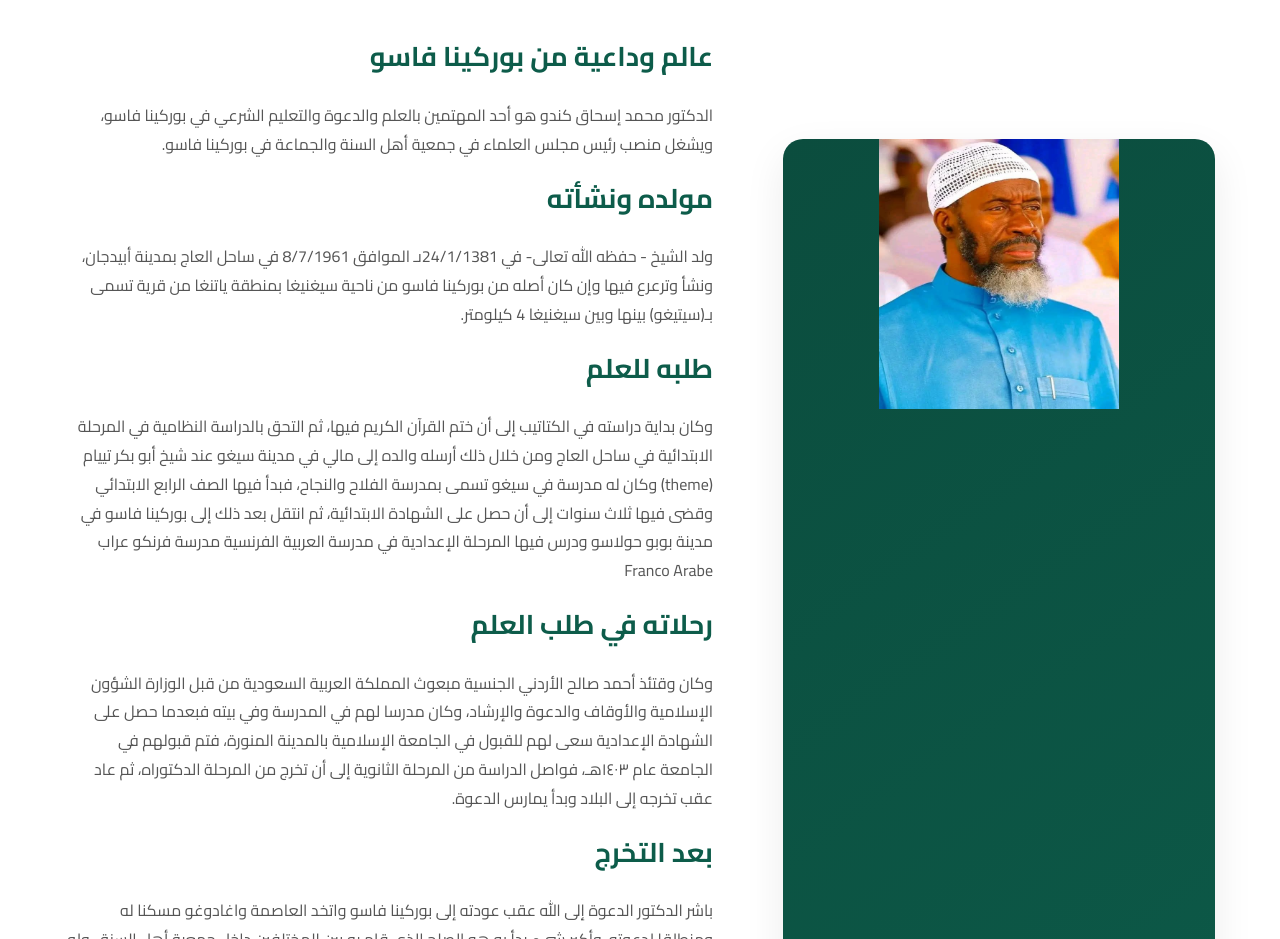
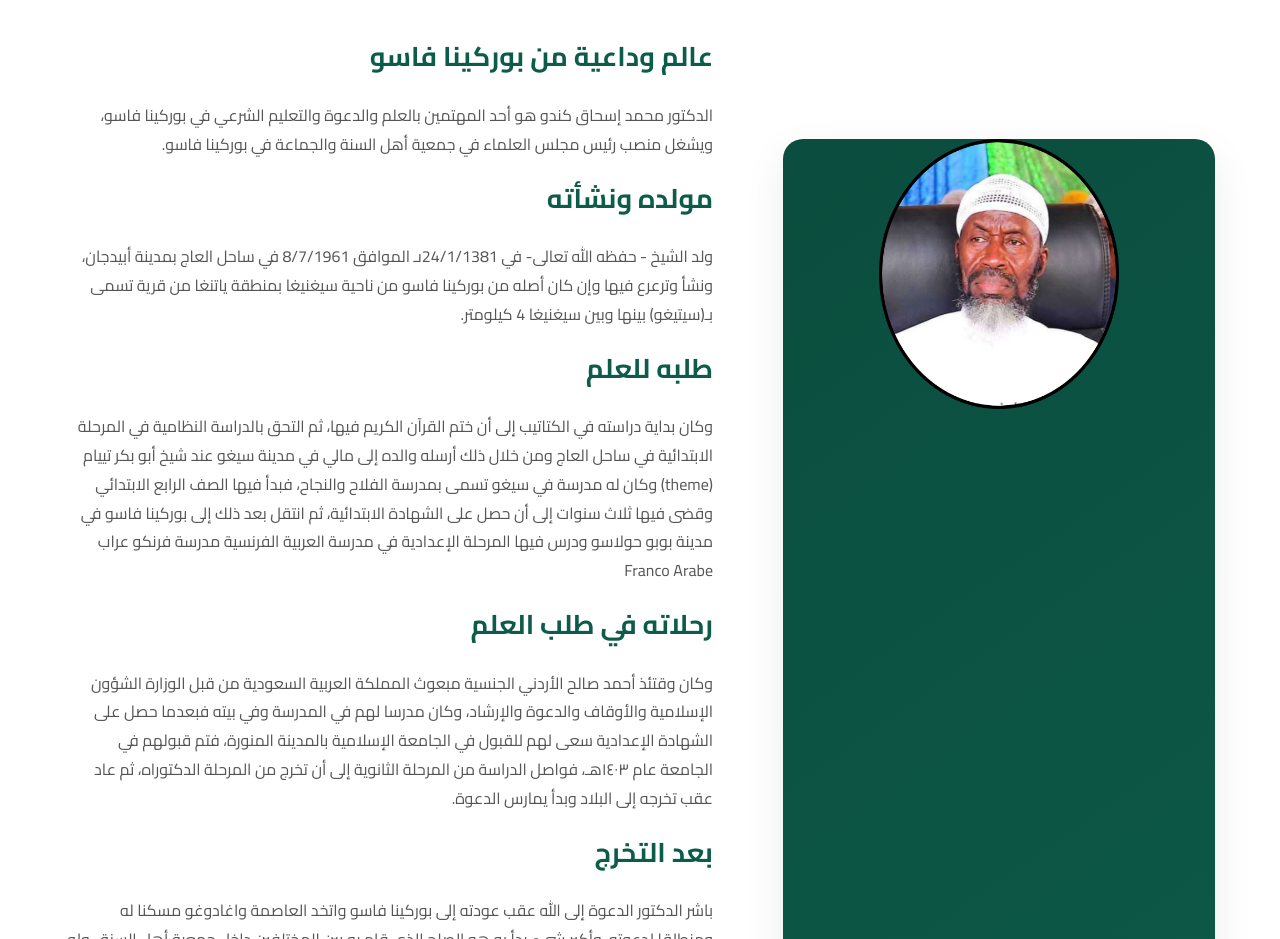
Before and after one commit to assalahmultiservice-netizen/dr.mohammadishacqkindo, a plain HTML site: page index.html in a window 1280 px wide. Shown: the part 1320-2259 px from the top of the page. Drawn offline with Linux system fonts and the light colour scheme.

Commit message:
Add files via upload

```diff
--- a/index.html
+++ b/index.html
@@ -151,7 +151,7 @@
 
                             <div class="photo">
                                 <div class="photos">
-                                <img src="photo.jpeg" alt="photo">
+                                <img src="logo.png" alt=""></span>
                                 </div>
                             </div>
                             <br>
```
